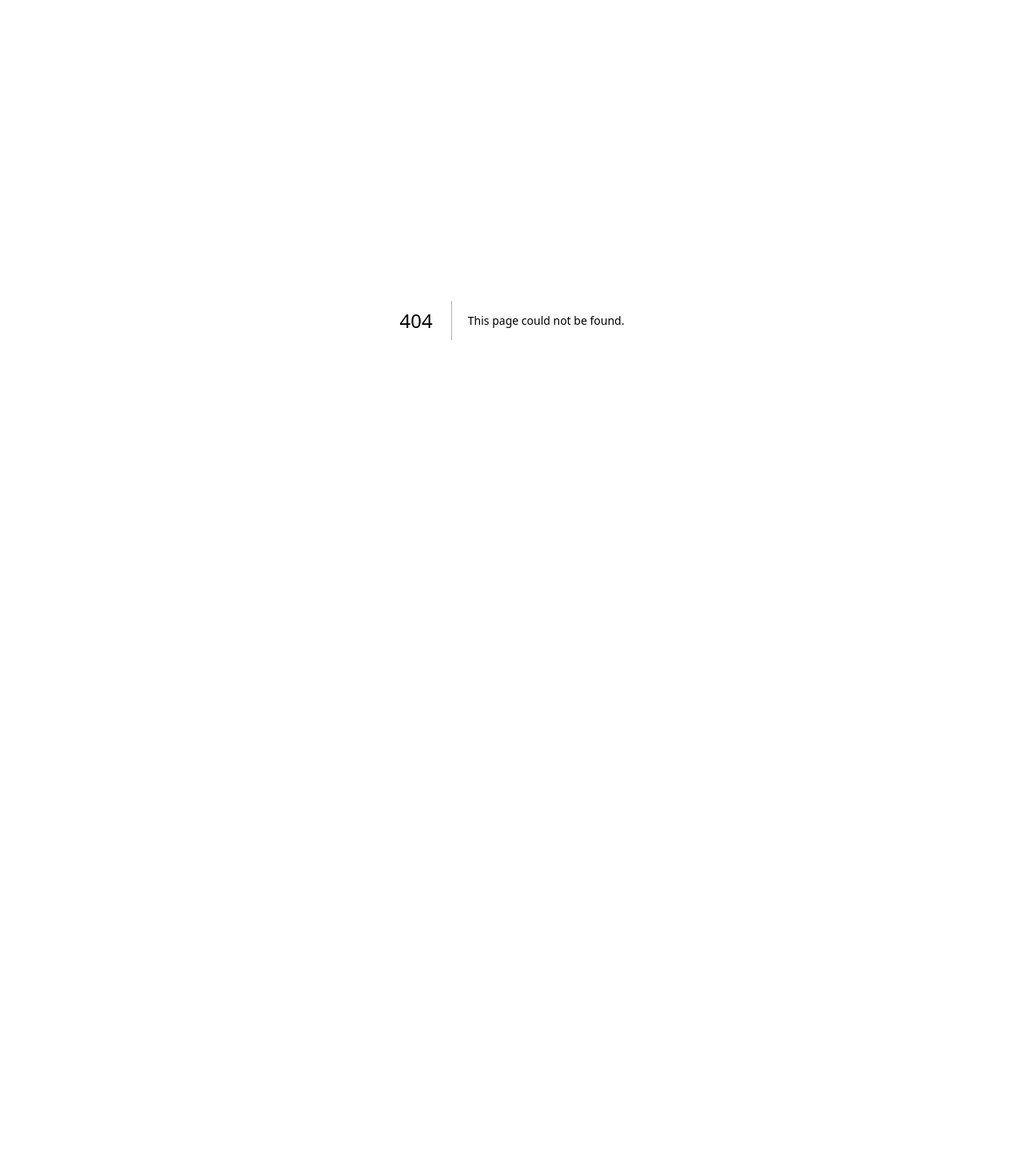
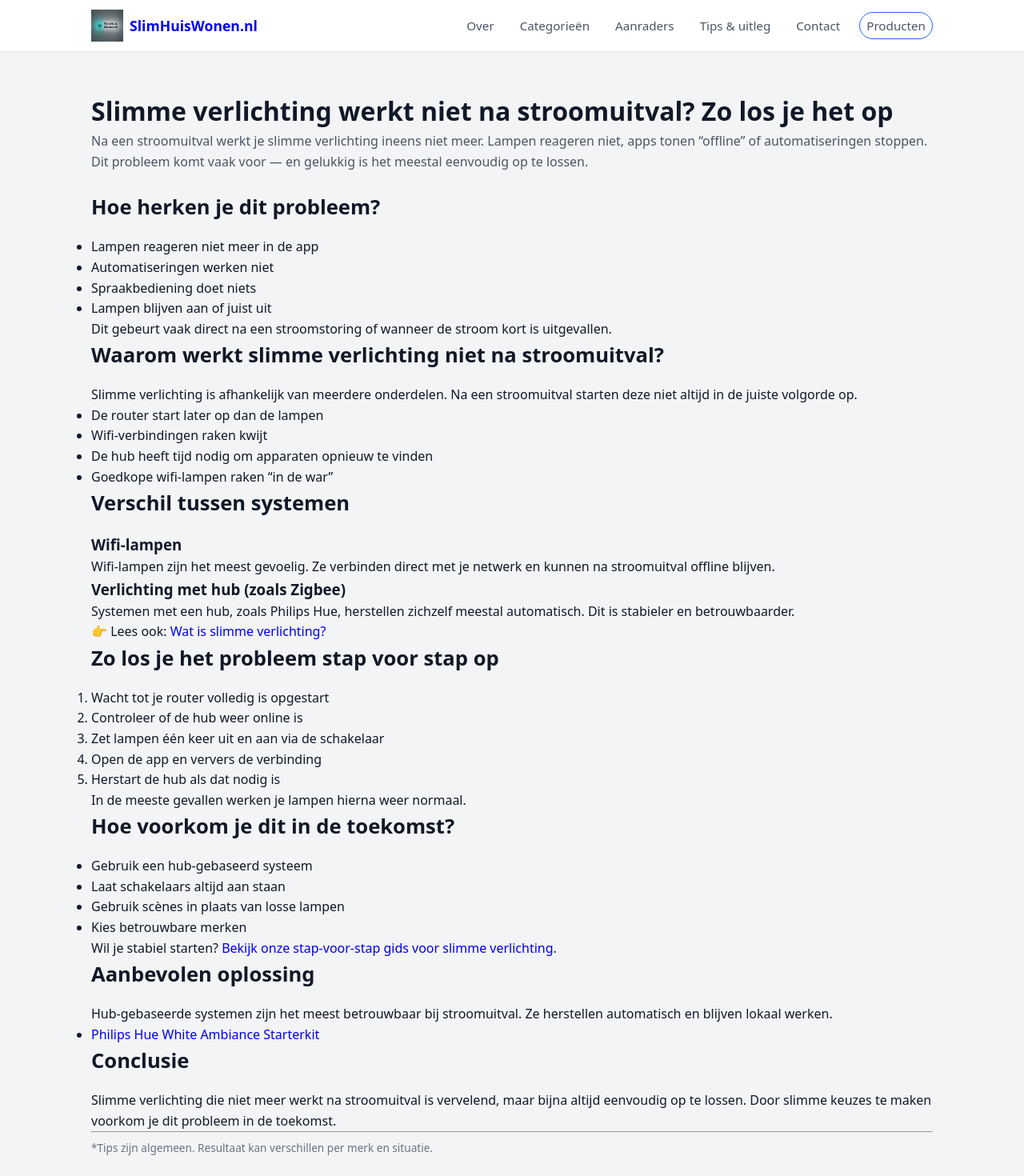
Before and after one commit to hafidgrad/SlimHuisWonen, a Next.js app: page /tips/slimme-verlichting-werkt-niet-na-stroomuitval in a window 1280 px wide. Before the commit this address had no page. Shown: the top 1470 px of the page at 80% size. Before the commit the page ends 800 px from the top, so only its background shows below. Built offline with nearby package versions, Linux system fonts and the light colour scheme.

Commit message:
app/tips/slimme-verlichting-werkt-niet-na-stroomuitval/

```diff
--- /dev/null
+++ b/app/tips/slimme-verlichting-werkt-niet-na-stroomuitval/page.jsx
@@ -0,0 +1,145 @@
+import Header from "@/components/Header";
+import Footer from "@/components/Footer";
+import Link from "next/link";
+
+export const metadata = {
+  title: "Slimme verlichting werkt niet na stroomuitval? Zo los je het op",
+  description:
+    "Werkt je slimme verlichting niet meer na een stroomstoring? Ontdek waarom dit gebeurt, hoe je het oplost en hoe je het voorkomt.",
+  alternates: {
+    canonical:
+      "https://slimhuiswonen.nl/tips/slimme-verlichting-werkt-niet-na-stroomuitval",
+  },
+};
+
+export default function SlimmeVerlichtingStroomuitval() {
+  return (
+    <>
+      <Header />
+
+      <main className="section">
+        <div className="container article">
+          <h1>Slimme verlichting werkt niet na stroomuitval? Zo los je het op</h1>
+
+          <p className="section-intro">
+            Na een stroomuitval werkt je slimme verlichting ineens niet meer.
+            Lampen reageren niet, apps tonen “offline” of automatiseringen
+            stoppen. Dit probleem komt vaak voor — en gelukkig is het meestal
+            eenvoudig op te lossen.
+          </p>
+
+          <h2>Hoe herken je dit probleem?</h2>
+
+          <ul>
+            <li>Lampen reageren niet meer in de app</li>
+            <li>Automatiseringen werken niet</li>
+            <li>Spraakbediening doet niets</li>
+            <li>Lampen blijven aan of juist uit</li>
+          </ul>
+
+          <p>
+            Dit gebeurt vaak direct na een stroomstoring of wanneer de stroom
+            kort is uitgevallen.
+          </p>
+
+          <h2>Waarom werkt slimme verlichting niet na stroomuitval?</h2>
+
+          <p>
+            Slimme verlichting is afhankelijk van meerdere onderdelen. Na een
+            stroomuitval starten deze niet altijd in de juiste volgorde op.
+          </p>
+
+          <ul>
+            <li>De router start later op dan de lampen</li>
+            <li>Wifi-verbindingen raken kwijt</li>
+            <li>De hub heeft tijd nodig om apparaten opnieuw te vinden</li>
+            <li>Goedkope wifi-lampen raken “in de war”</li>
+          </ul>
+
+          <h2>Verschil tussen systemen</h2>
+
+          <h3>Wifi-lampen</h3>
+          <p>
+            Wifi-lampen zijn het meest gevoelig. Ze verbinden direct met je
+            netwerk en kunnen na stroomuitval offline blijven.
+          </p>
+
+          <h3>Verlichting met hub (zoals Zigbee)</h3>
+          <p>
+            Systemen met een hub, zoals Philips Hue, herstellen zichzelf meestal
+            automatisch. Dit is stabieler en betrouwbaarder.
+          </p>
+
+          <p>
+            👉 Lees ook:{" "}
+            <Link href="/tips/wat-is-slimme-verlichting">
+              Wat is slimme verlichting?
+            </Link>
+          </p>
+
+          <h2>Zo los je het probleem stap voor stap op</h2>
+
+          <ol>
+            <li>Wacht tot je router volledig is opgestart</li>
+            <li>Controleer of de hub weer online is</li>
+            <li>Zet lampen één keer uit en aan via de schakelaar</li>
+            <li>Open de app en ververs de verbinding</li>
+            <li>Herstart de hub als dat nodig is</li>
+          </ol>
+
+          <p>
+            In de meeste gevallen werken je lampen hierna weer normaal.
+          </p>
+
+          <h2>Hoe voorkom je dit in de toekomst?</h2>
+
+          <ul>
+            <li>Gebruik een hub-gebaseerd systeem</li>
+            <li>Laat schakelaars altijd aan staan</li>
+            <li>Gebruik scènes in plaats van losse lampen</li>
+            <li>Kies betrouwbare merken</li>
+          </ul>
+
+          <p>
+            Wil je stabiel starten?
+            {" "}
+            <Link href="/tips/beginnen-met-slimme-verlichting">
+              Bekijk onze stap-voor-stap gids voor slimme verlichting
+            </Link>.
+          </p>
+
+          <h2>Aanbevolen oplossing</h2>
+
+          <p>
+            Hub-gebaseerde systemen zijn het meest betrouwbaar bij
+            stroomuitval. Ze herstellen automatisch en blijven lokaal werken.
+          </p>
+
+          <ul>
+            <li>
+              <Link href="/producten/philips-hue-white-ambiance-starterkit">
+                Philips Hue White Ambiance Starterkit
+              </Link>
+            </li>
+          </ul>
+
+          <h2>Conclusie</h2>
+
+          <p>
+            Slimme verlichting die niet meer werkt na stroomuitval is vervelend,
+            maar bijna altijd eenvoudig op te lossen. Door slimme keuzes te
+            maken voorkom je dit probleem in de toekomst.
+          </p>
+
+          <hr />
+
+          <p className="muted small">
+            *Tips zijn algemeen. Resultaat kan verschillen per merk en situatie.
+          </p>
+        </div>
+      </main>
+
+      <Footer />
+    </>
+  );
+}
```
